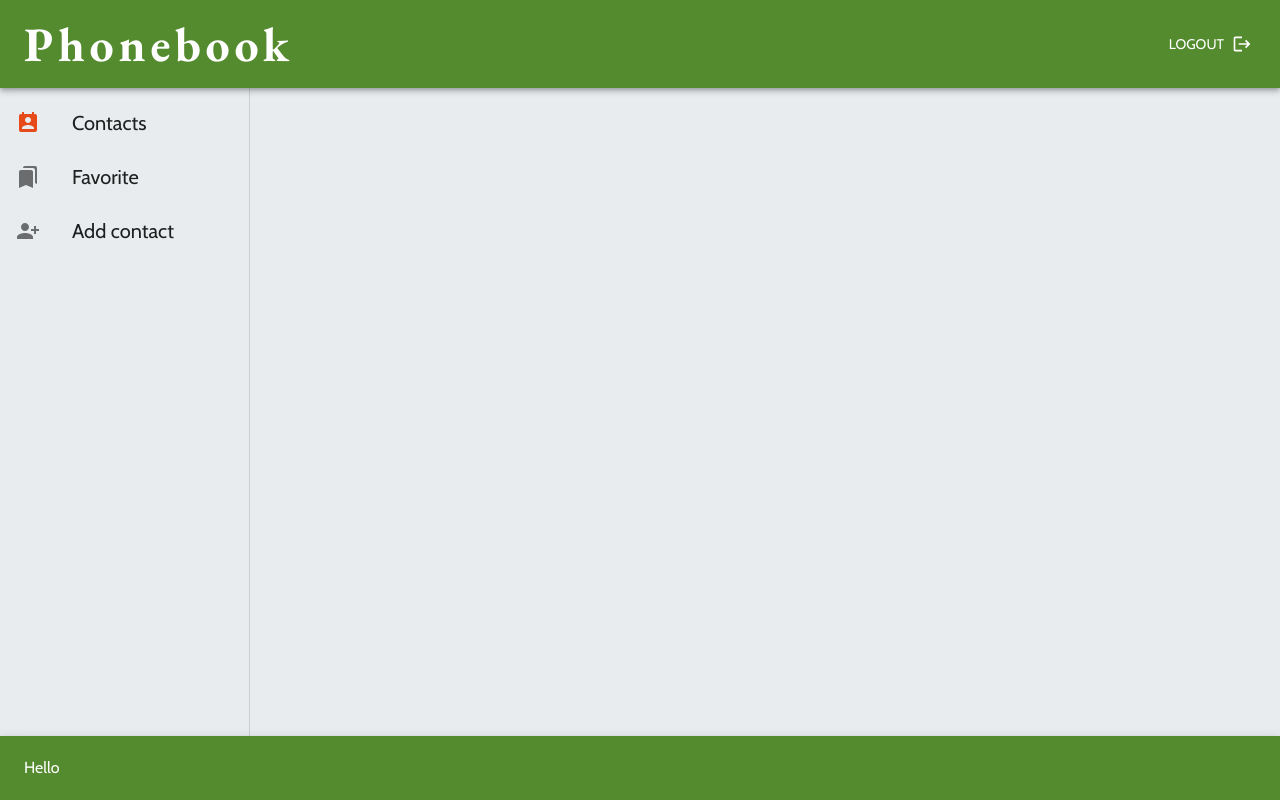
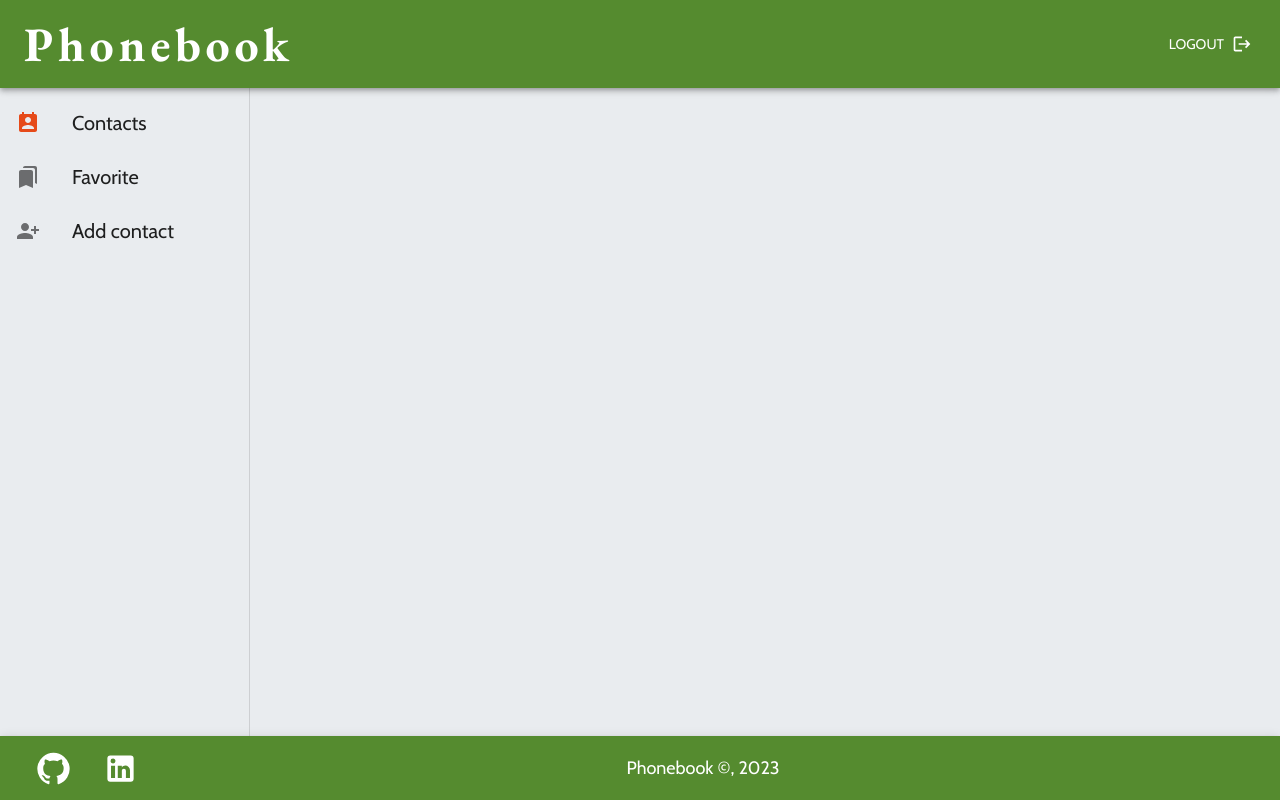
Before and after one commit to StelmakhM/phonebook, a React (Create React App) app: page /contacts in a window 1280 px wide. Built offline with nearby package versions, Linux system fonts and the light colour scheme; no server answers; sample sign-in values are in the browser's storage.

Commit message:
add footer

```diff
--- a/src/components/ContactDetails/ContactDetails.jsx
+++ b/src/components/ContactDetails/ContactDetails.jsx
@@ -72,7 +72,6 @@ export default function ContactDetails() {
 
 	const contactInfo = { name, phone, email, address };
 	const systemInfo = { createdAt, updatedAt };
-
 	return (
 		<Box
 			flexGrow={1}
--- a/src/components/ContactsList/ContactsList.jsx
+++ b/src/components/ContactsList/ContactsList.jsx
@@ -66,6 +66,8 @@ export default function ContactsList() {
 		setFilter(e.target.value);
 	};
 
+	console.log(`object`);
+
 	return (
 		<Container
 			sx={{
--- a/src/components/Footer/Footer.jsx
+++ b/src/components/Footer/Footer.jsx
@@ -1,11 +1,71 @@
-import { AppBar, Button, Toolbar, Typography } from "@mui/material";
-import React from "react";
+import {
+	AppBar,
+	Toolbar,
+	Typography,
+	Stack,
+	IconButton,
+	Fade,
+	Tooltip,
+} from "@mui/material";
+import GitHubIcon from "@mui/icons-material/GitHub";
+import LinkedInIcon from "@mui/icons-material/LinkedIn";
+import useResize from "../../hooks/useResize";
+
+let copyright = String.fromCodePoint(0x00a9);
 
 export default function Footer() {
+	const windowWidth = useResize();
 	return (
 		<AppBar position="static">
 			<Toolbar>
-				<Typography>Hello</Typography>
+				<Stack direction="row" spacing={1} alignItems="center">
+					<Tooltip
+						title="GitHub"
+						placement="top"
+						TransitionComponent={Fade}
+						TransitionProps={{ timeout: 600 }}
+					>
+						<IconButton
+							href="https://github.com/StelmakhM"
+							target="_blank"
+							size="large"
+							color="inherit"
+						>
+							<GitHubIcon
+								fontSize={
+									windowWidth < 900 ? "medium" : "large"
+								}
+							/>
+						</IconButton>
+					</Tooltip>
+					<Tooltip
+						title="LinkedIn"
+						placement="top"
+						TransitionComponent={Fade}
+						TransitionProps={{ timeout: 600 }}
+					>
+						<IconButton
+							href="https://www.linkedin.com/in/maksym-stelmakh/"
+							target="_blank"
+							size="large"
+							color="inherit"
+						>
+							<LinkedInIcon
+								fontSize={
+									windowWidth < 900 ? "medium" : "large"
+								}
+							/>
+						</IconButton>
+					</Tooltip>
+				</Stack>
+				<Typography
+					mx="auto"
+					sx={{
+						fontSize: { xs: "14px", sm: "16px", md: "18px" },
+					}}
+				>
+					Phonebook {copyright}, {new Date().getFullYear()}
+				</Typography>
 			</Toolbar>
 		</AppBar>
 	);
--- a/src/components/Pagination/Pagination.jsx
+++ b/src/components/Pagination/Pagination.jsx
@@ -25,7 +25,7 @@ export default function CustomPagination({
 
 	useEffect(() => {
 		setVisibleContacts(contactsToRender);
-	}, [contactsToRender, filter, page, setVisibleContacts]);
+	}, [filter, page]);
 
 	useEffect(() => {
 		setPage(1);
```
Also changed, not shown: src/components/Footer/Footer.styled.js (deleted).
